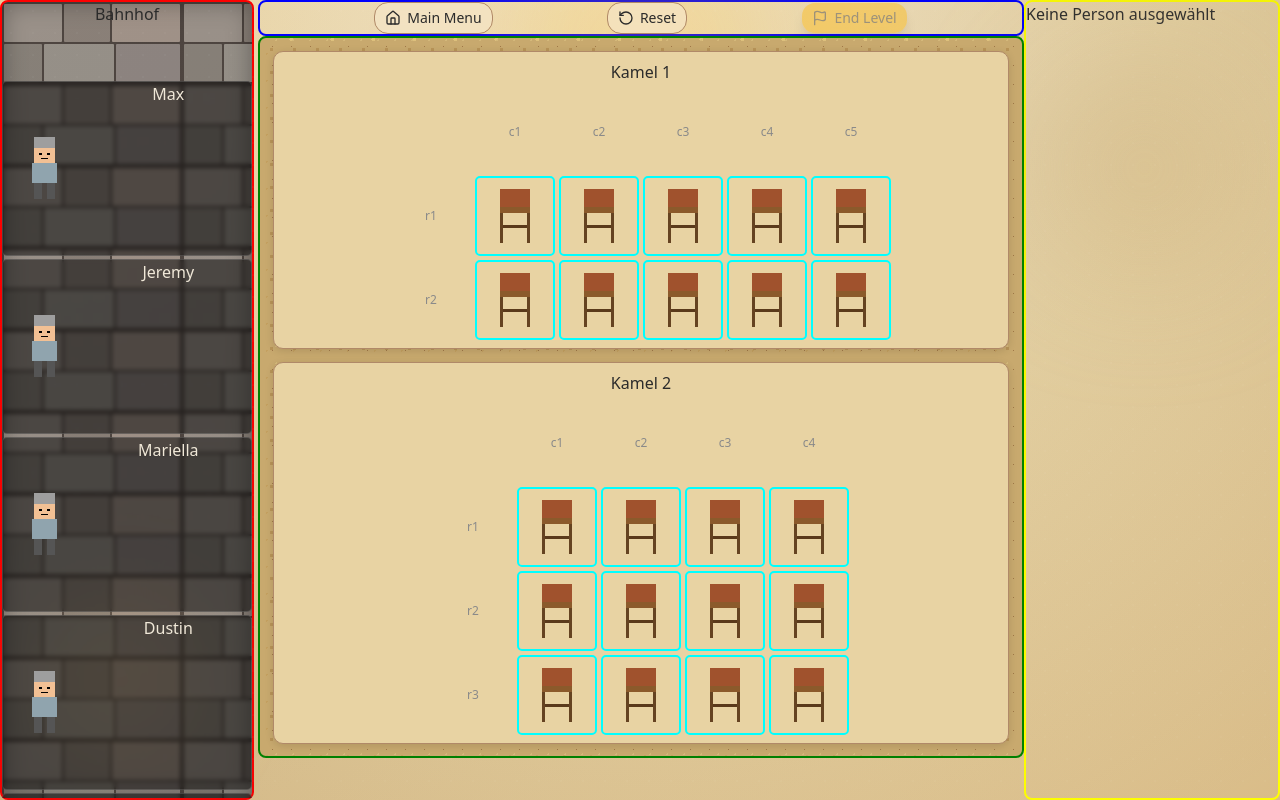
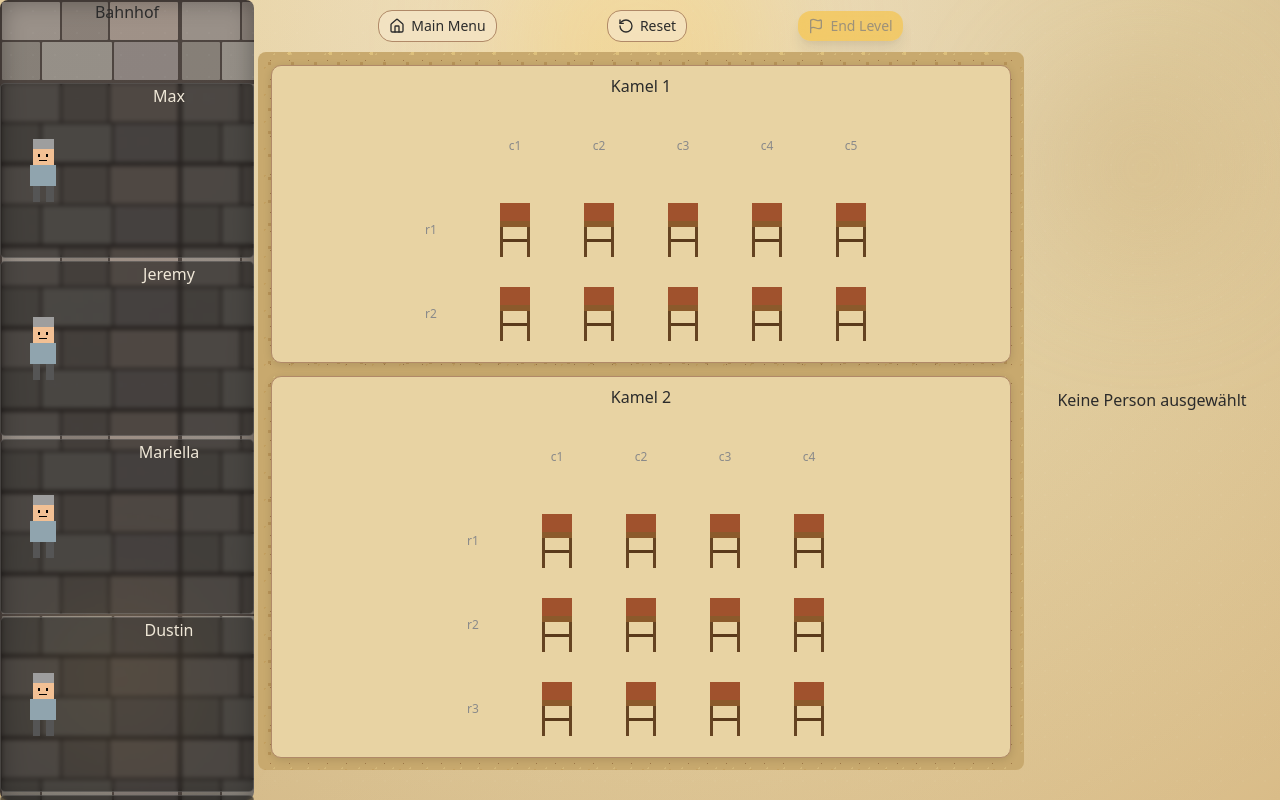
Before and after one commit to dus-tin9/Caravan-Chaos, a React (Vite) app in the folder my-app/: page /level/1 in a window 1280 px wide. Built offline with nearby package versions, Linux system fonts and the light colour scheme.

Commit message:
Comm( trau dich )it

```diff
--- a/my-app/package.json
+++ b/my-app/package.json
@@ -18,8 +18,6 @@
     "lucide-react": "^1.7.0",
     "primereact": "^10.9.7",
     "react": "^19.2.0",
-    "react-dnd": "^16.0.1",
-    "react-dnd-html5-backend": "^16.0.1",
     "react-dom": "^19.2.0",
     "react-router-dom": "^7.14.0",
     "shadcn": "^4.1.2",
--- a/my-app/src/assets/Level/Level01.json
+++ b/my-app/src/assets/Level/Level01.json
@@ -83,8 +83,14 @@
             "name" : "Jan",
             "needs" : [
                 {
+
                     "name" : "hater",
                     "hated" : "Jeremy"
+                },
+                {
+
+                    "name" : "gesellig",
+                    "anzahl" : 2
                 }
             ]
         },
--- a/my-app/src/assets/needs/hater.json
+++ b/my-app/src/assets/needs/hater.json
@@ -1,5 +1,5 @@
 {
     "name" : "hater",
-    "description" : "fühlt sich nich wohl, wenn *hated* in der Nähe ist",
+    "description" : "fühlt sich nicht wohl, wenn *hated* in der Nähe ist",
     "hated" : ""
 }
--- a/my-app/src/styling/index.css
+++ b/my-app/src/styling/index.css
@@ -96,7 +96,7 @@ h2{
 }
 
 .Bahnhof{
-  border: 2px solid red;
+
   border-radius: 8px;
   width: 100%;
   display: flex;
@@ -122,8 +122,7 @@ h2{
 
 .Buttons{
   grid-area: buttons;
-
-  border: 2px solid blue;
+  padding: 10px;
   border-radius: 8px;
 
   display: flex;
@@ -133,7 +132,7 @@ h2{
 
 .Spielfeld{
   grid-area: spielfeld;
-  border: 2px solid green;
+
   border-radius: 8px;
 
   display: grid;
@@ -174,10 +173,13 @@ h2{
 
 .Infofeld{
   grid-area: info;
-  border: 2px solid yellow;
+
   border-radius: 8px;
 
-  display: grid;
+  display: flex;
+  flex-direction: column;
+  align-items: center;
+  justify-content: center;
   gap: 1vw;
 }
 
@@ -269,7 +271,6 @@ h2{
   width: 80px;
   height: 80px;
   border-radius: 5px;
-  border: 2px solid aqua;
   display: flex;
   justify-content: center;
   align-items: center;
```
Also changed, not shown: 1 other file (tests, documents, lock files or other folders).
